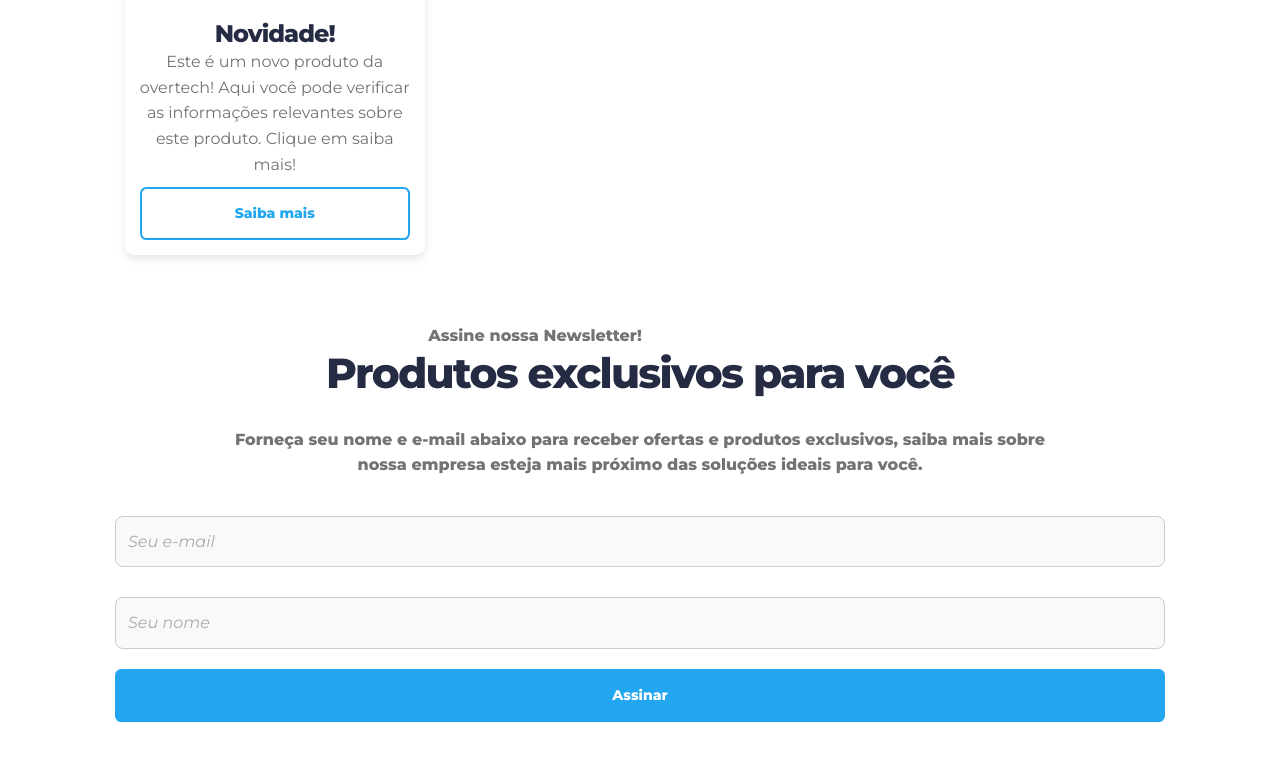
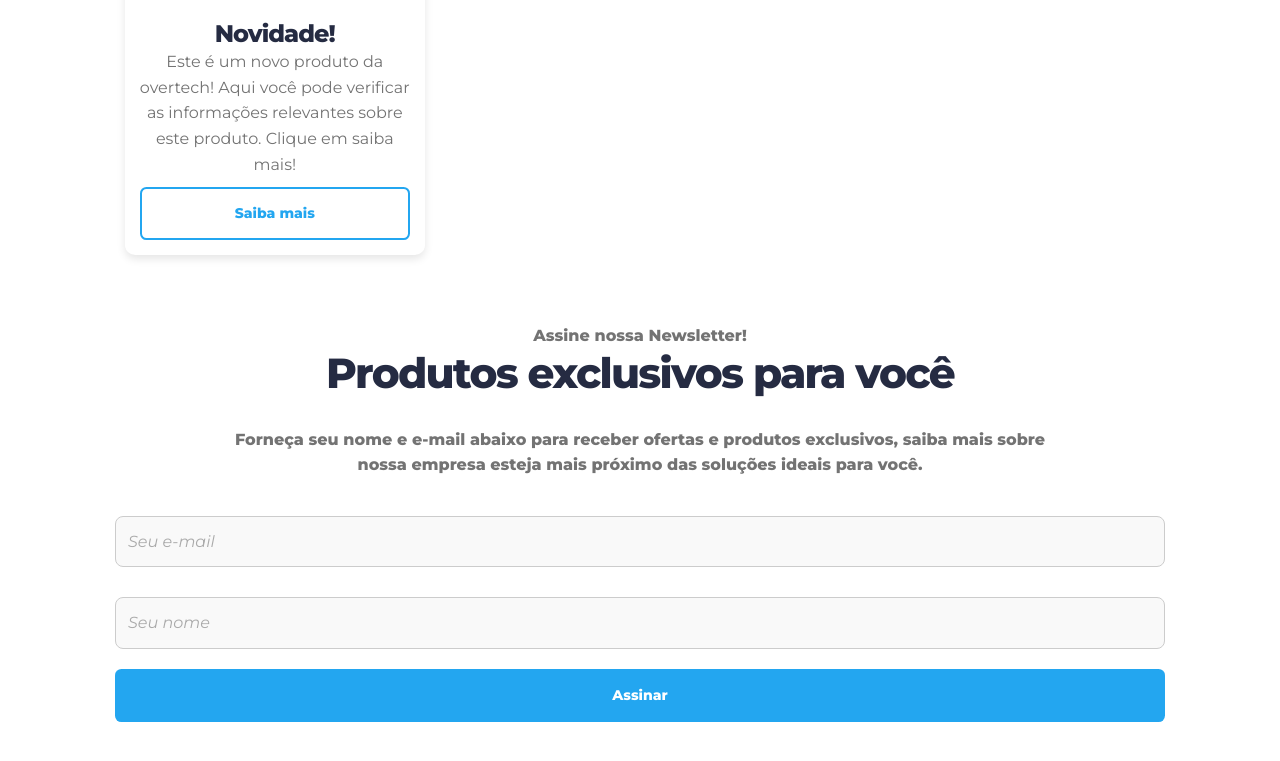
Before and after one commit to ryan-facul/simple-landing, a React (Vite) app: page / in a window 1280 px wide. Shown: the part 1785-2546 px from the top of the page. Before the commit the page ends 2507 px from the top, so only its background shows below. Built offline with nearby package versions, Linux system fonts and the light colour scheme.

Commit message:
Update send.css

```diff
--- a/src/styles/send.css
+++ b/src/styles/send.css
@@ -1,6 +1,7 @@
 #send {
     background: var(--light-gray);
     border-top: 0.125rem solid #e4e4e4;
+    margin-bottom: 4%;
     display: flex;
 }
 
@@ -12,6 +13,7 @@
 }
 
 #send p {
+    display: ruby;
     color: var(--second-text-color);
 }
 
```
